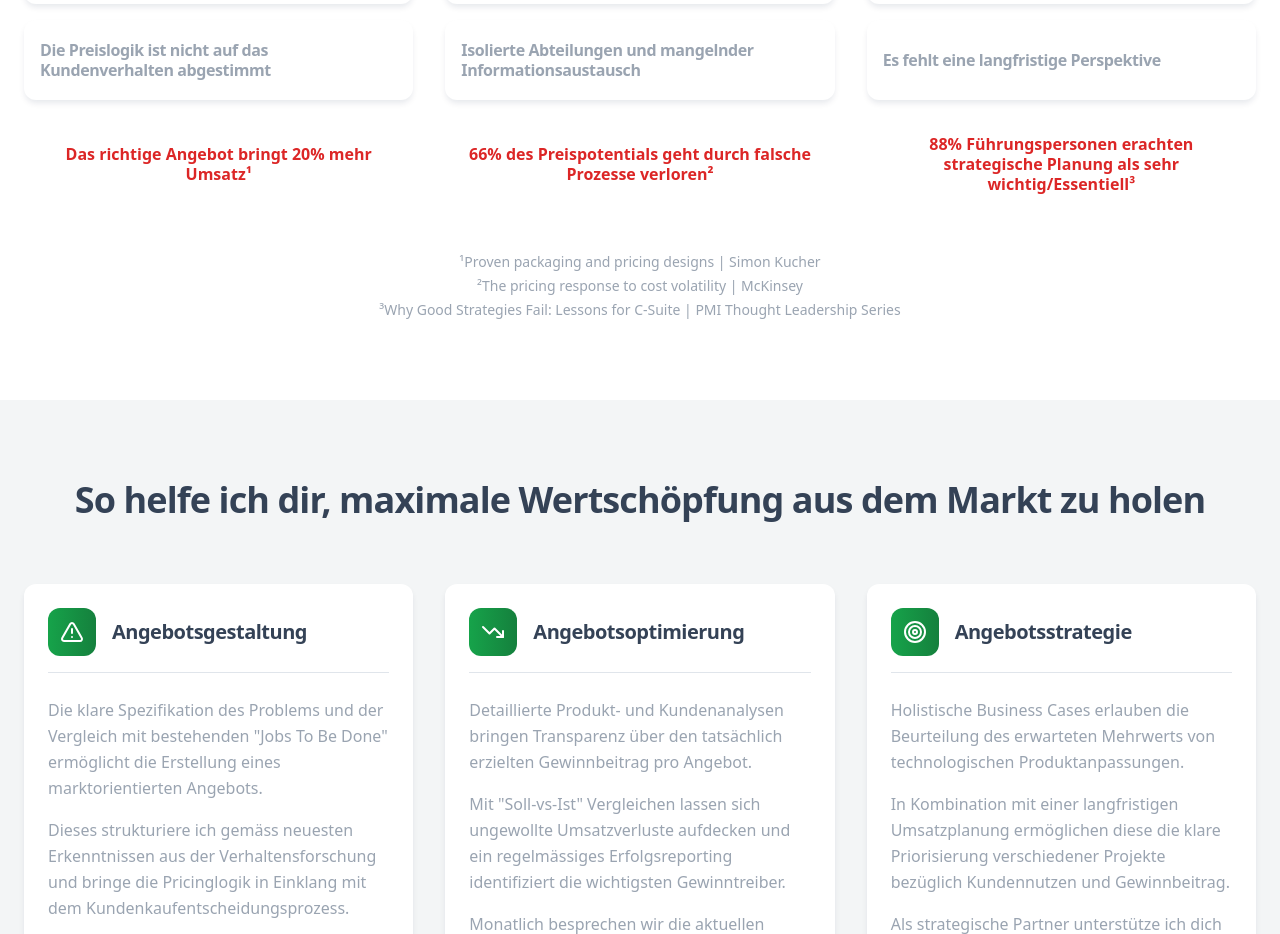
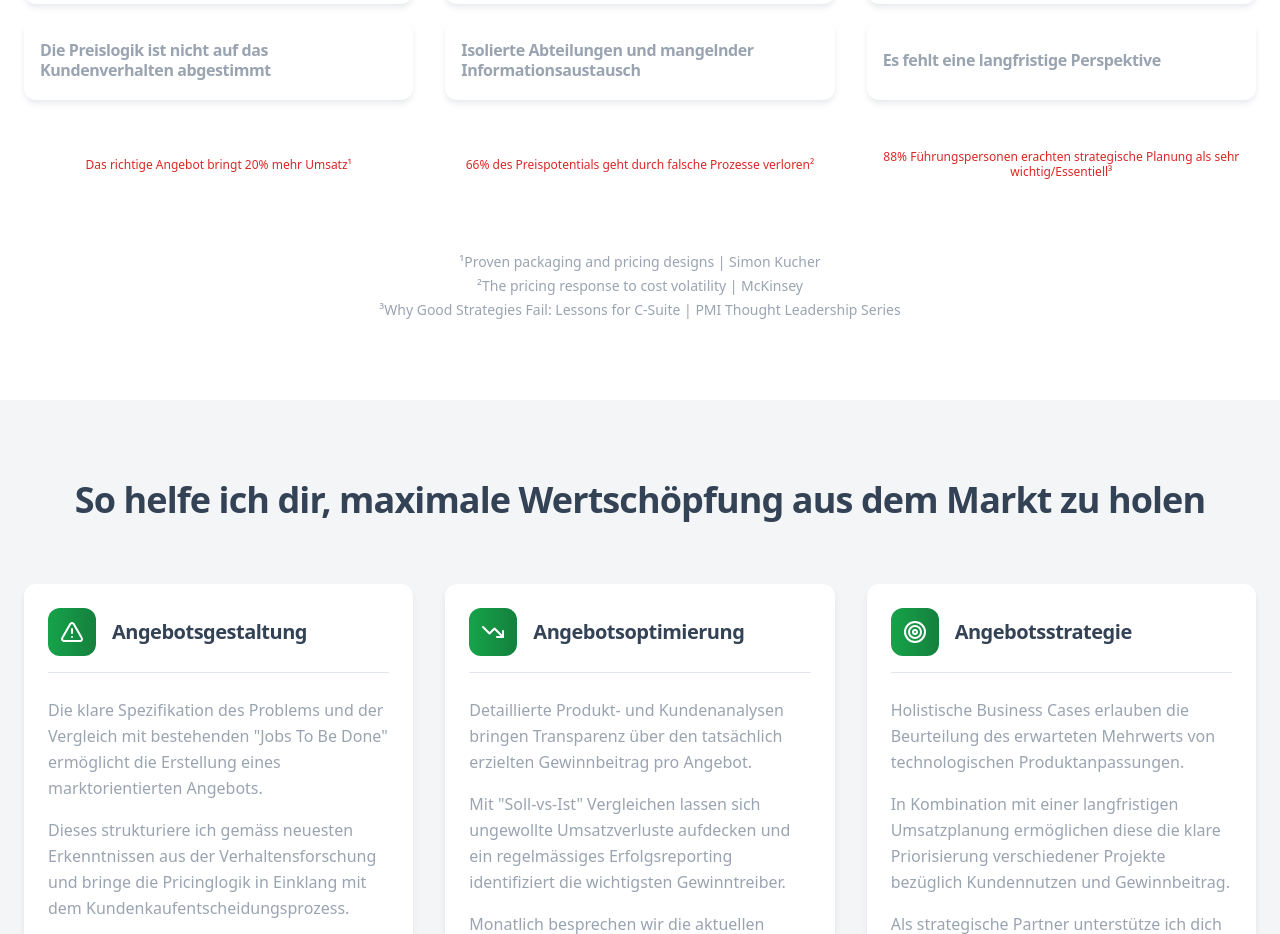
Before and after one commit to Gewinnarchitekt/gewinnarchitektdigital, a React (Vite) app: page / in a window 1280 px wide. Shown: the part 1780-2714 px from the top of the page. Built offline with nearby package versions, Linux system fonts and the light colour scheme; the HTML template or start-up script is replaced by a standard one.

Commit message:
Refactor Problem Section text

```diff
--- a/src/components/ProblemSection.tsx
+++ b/src/components/ProblemSection.tsx
@@ -121,7 +121,7 @@ const ProblemSection = ({}: ProblemSectionProps) => {
 
                 {/* Highlight box */}
                 <div className="p-4 rounded-lg bg-transparent h-20 flex items-center justify-center">
-                  <p className="font-bold text-center leading-tight text-red-600">
+                  <p className="text-center leading-tight text-red-600 text-xs align-super">
                     {category.highlight}
                   </p>
                 </div>
```
